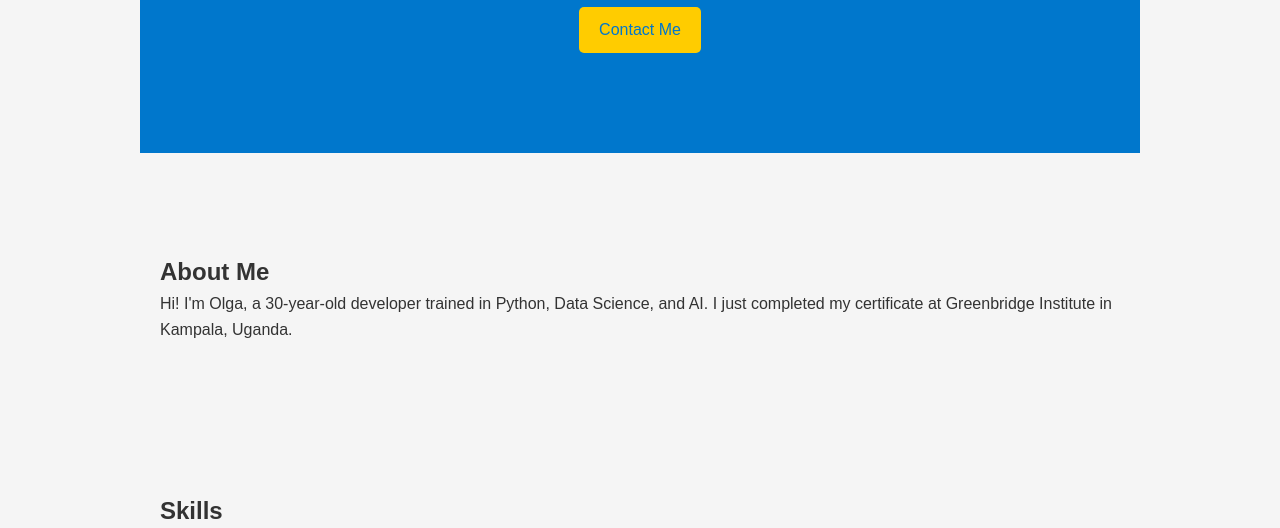
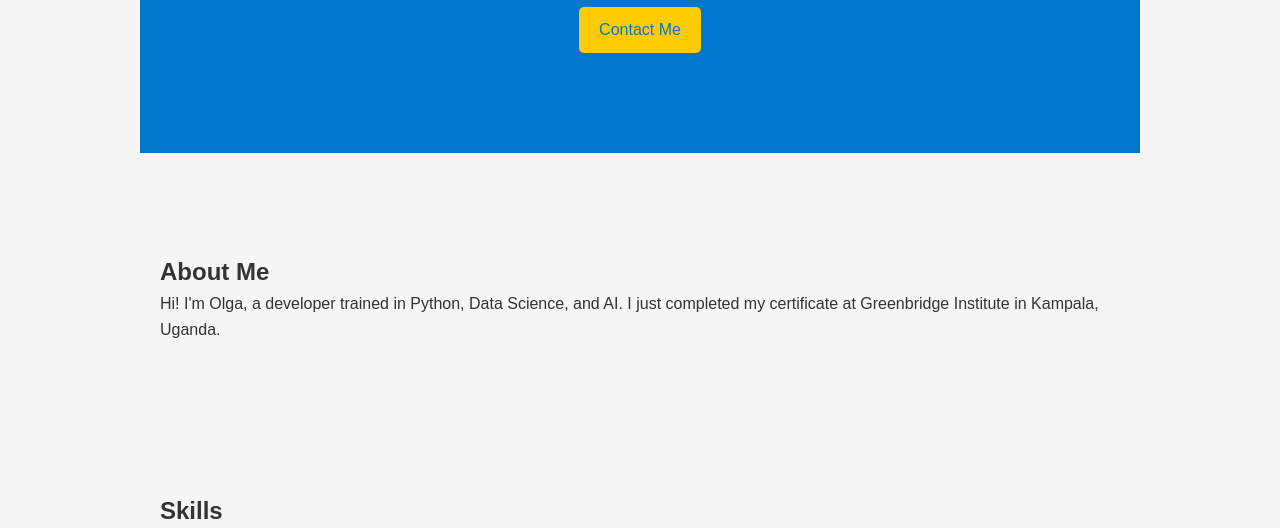
Before and after one commit to uwicyezaolga96/my-portfolio, a plain HTML site: page index.html in a window 1280 px wide. Shown: the part 217-745 px from the top of the page. Drawn offline with Linux system fonts and the light colour scheme.

Commit message:
Update About section - remove age

```diff
--- a/index.html
+++ b/index.html
@@ -38,7 +38,7 @@
     <!-- ABOUT SECTION -->
     <section id="about">
         <h2>About Me</h2>
-        <p>Hi! I'm Olga, a 30-year-old developer trained in Python, Data Science, and AI. I just completed my certificate at Greenbridge Institute in Kampala, Uganda.</p>
+        <p>Hi! I'm Olga, a developer trained in Python, Data Science, and AI. I just completed my certificate at Greenbridge Institute in Kampala, Uganda.</p>
     </section>
 
     <!-- SKILLS SECTION -->
```
